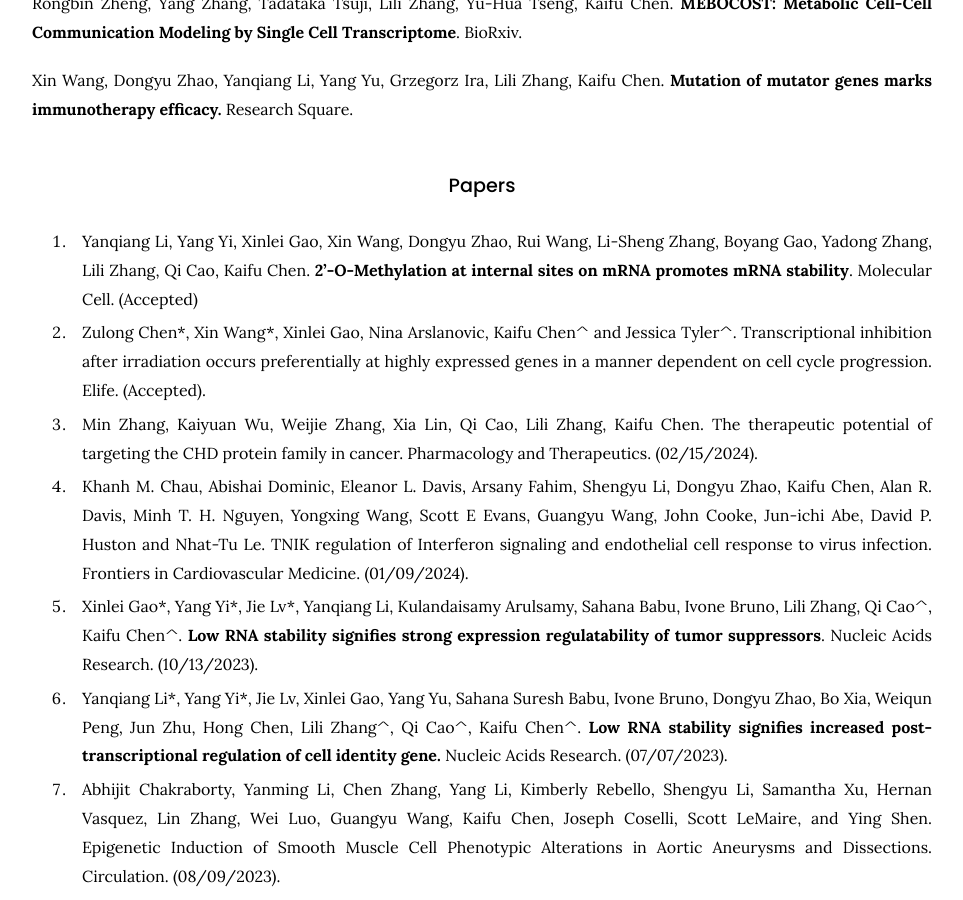
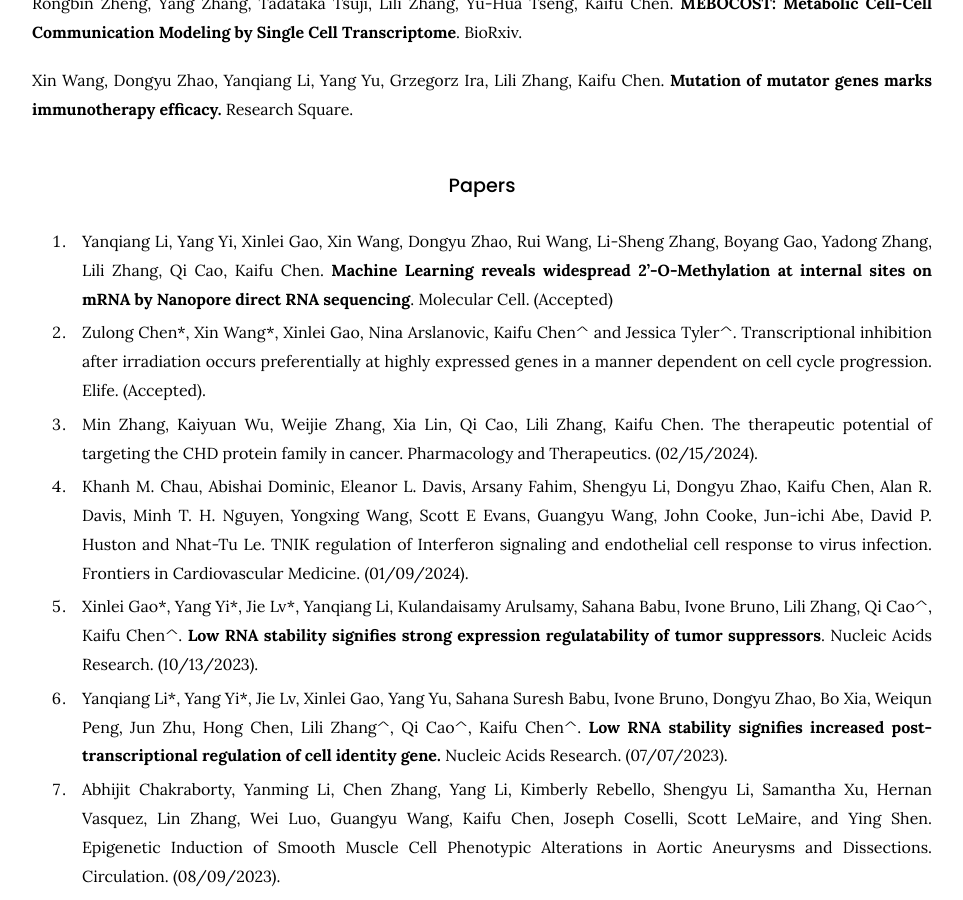
Before and after one commit to kaifuchenlab/kaifuchenlab.github.io, a Jekyll site: the page built from 3.publication/index.md, in a window 1280 px wide and 900 px high, scrolled down 400 px. Shown: the whole window, without its empty margins (158-1121 px from the left). Built offline with Jekyll 4.4.1, drawn with Linux system fonts in a browser that asks for light colours.

Commit message:
Update index.md

```diff
--- a/3.publication/index.md
+++ b/3.publication/index.md
@@ -19,7 +19,7 @@ Research Square.
 
 ### Papers
 
-84.	Yanqiang Li, Yang Yi, Xinlei Gao, Xin Wang, Dongyu Zhao, Rui Wang, Li-Sheng Zhang, Boyang Gao, Yadong Zhang, Lili Zhang, Qi Cao, Kaifu Chen. **2'-O-Methylation at internal sites on mRNA promotes mRNA stability**.
+84.	Yanqiang Li, Yang Yi, Xinlei Gao, Xin Wang, Dongyu Zhao, Rui Wang, Li-Sheng Zhang, Boyang Gao, Yadong Zhang, Lili Zhang, Qi Cao, Kaifu Chen. **Machine Learning reveals widespread 2'-O-Methylation at internal sites on mRNA by Nanopore direct RNA sequencing**.
 Molecular Cell. (Accepted)
 
 83. Zulong Chen\*, Xin Wang\*, Xinlei Gao, Nina Arslanovic, Kaifu Chen^ and Jessica Tyler^. Transcriptional inhibition after irradiation occurs preferentially at highly expressed genes in a manner dependent on cell cycle progression.
```
